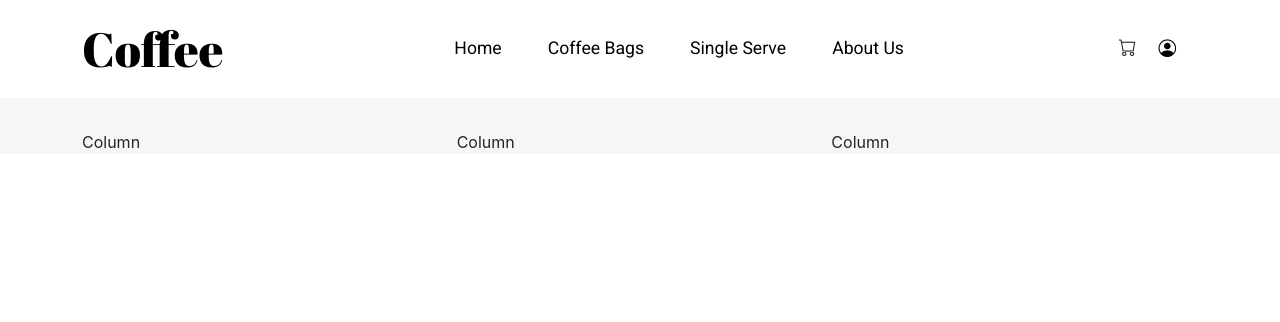
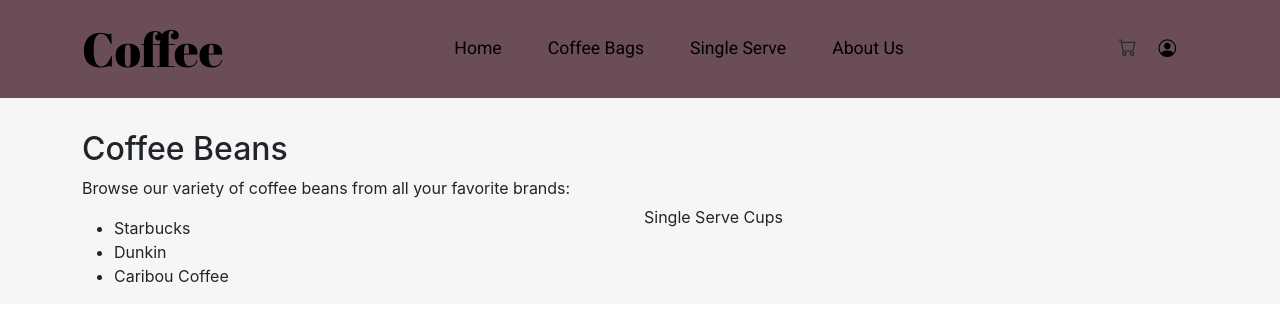
Before and after one commit to srburke/it354-coffee-project, a React (Create React App) app: page / in a window 1280 px wide. Shown: the top 322 px of the page. Built offline with nearby package versions, Linux system fonts and the light colour scheme; a web font is replaced by a local one.

Commit message:
added content to home page

```diff
--- a/src/components/Home.js
+++ b/src/components/Home.js
@@ -6,9 +6,17 @@ const Home = () => {
         <div className="container-fluid" id="home">
             <div className='container'>
                 <div className="row justify-content-center align-items-center g-2">
-                    <div className="col">Column</div>
-                    <div className="col">Column</div>
-                    <div className="col">Column</div>
+                    <div className="col">
+
+                        <h2>Coffee Beans</h2>
+                        <p>Browse our variety of coffee beans from all your favorite brands:</p>
+                            <ul>
+                                <li>Starbucks</li>
+                                <li>Dunkin</li>
+                                <li>Caribou Coffee</li>
+                            </ul>
+                        </div>
+                    <div className="col">Single Serve Cups</div>
                 </div>
             </div>
         </div>
--- a/src/index.css
+++ b/src/index.css
@@ -5,6 +5,7 @@ body {
     sans-serif;
   -webkit-font-smoothing: antialiased;
   -moz-osx-font-smoothing: grayscale;
+
 }
 
 code {
--- a/src/styles/navbar.css
+++ b/src/styles/navbar.css
@@ -1,6 +1,6 @@
-/* .navbar {
-    background-color: #EFF9F0;
-} */
+.navbar {
+    background-color: #6B4D57;
+}
 
 .navbar-brand {
     font-size: 3rem;
```
Also changed, not shown: 1 other file (tests, documents, lock files or other folders).
